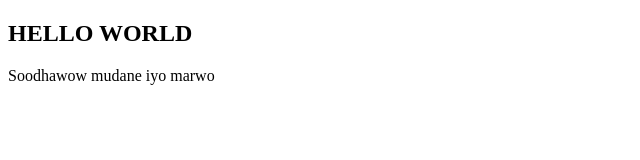
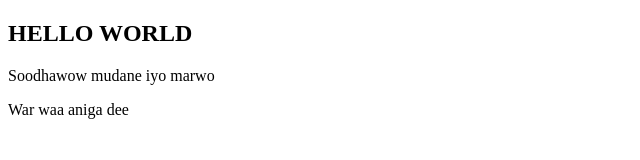
Before and after one commit to Soft-engAbdulkadir/Youtube, a plain HTML site: page index.html in a window 1280 px wide. Shown: the whole page, without its empty margins (0-640 px from the left). Drawn offline with Linux system fonts and the light colour scheme.

Commit message:
War waa aniga dee

```diff
--- a/index.html
+++ b/index.html
@@ -8,5 +8,8 @@
 <body>
     <h2>HELLO WORLD</h2>
     <p>Soodhawow mudane iyo marwo</p>
+
+    <p>War waa aniga dee</p>
+
 </body>
 </html>
```
